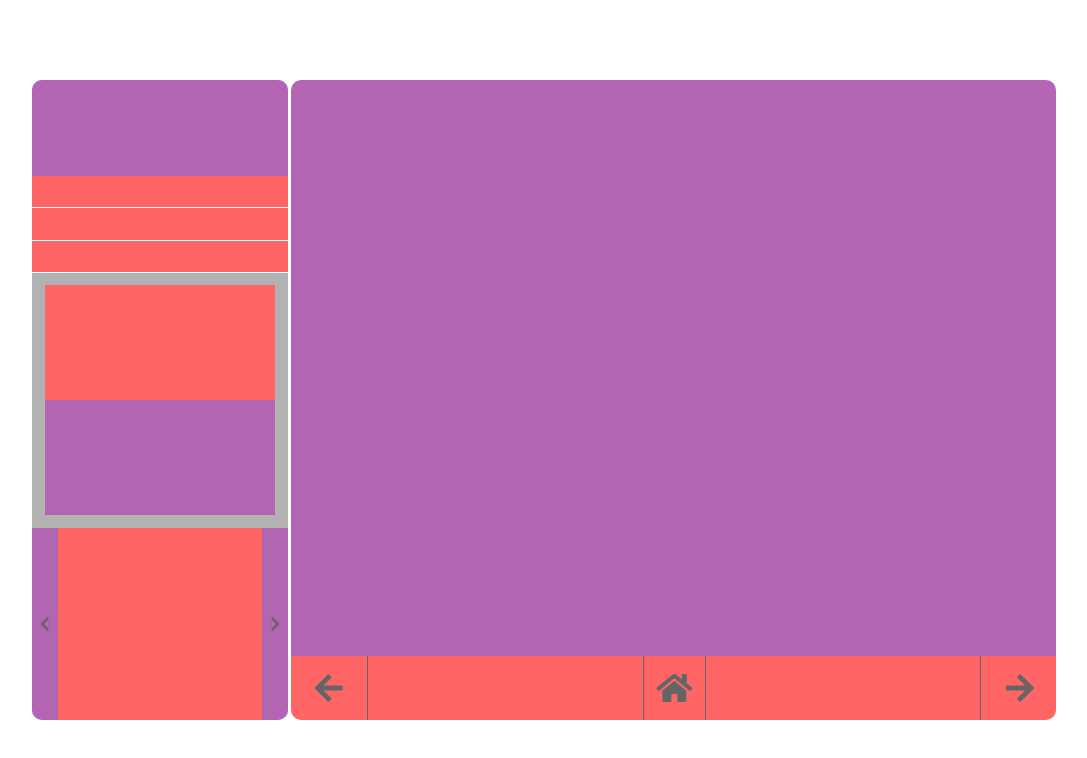
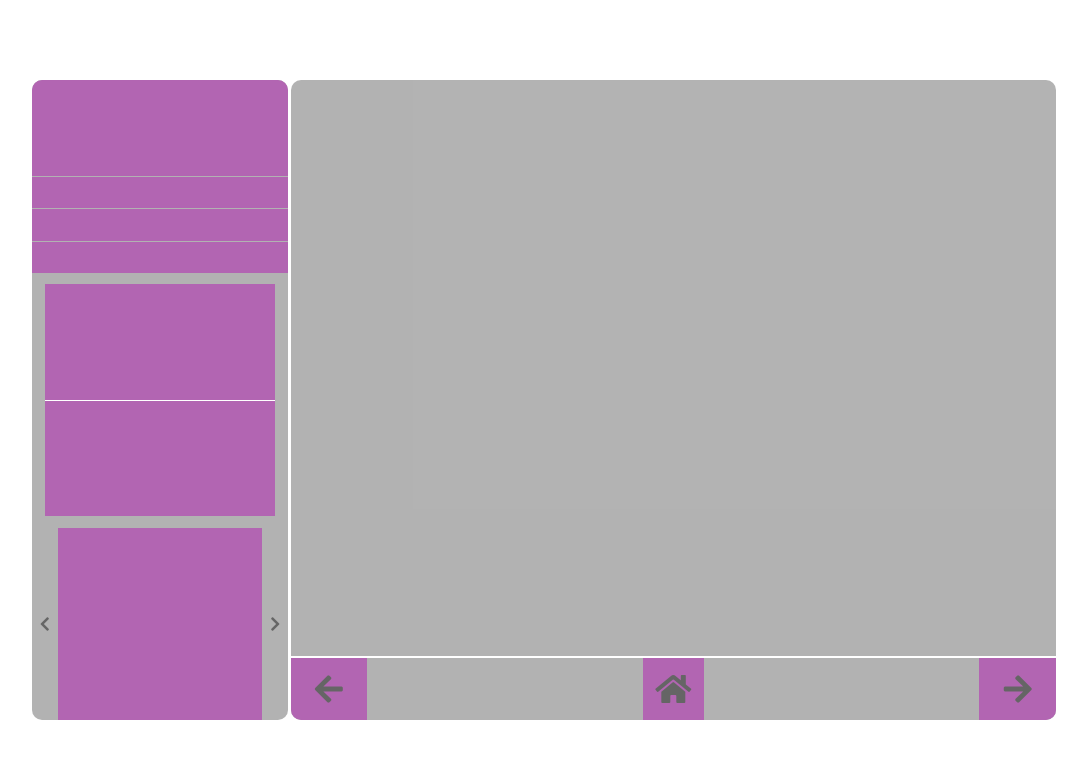
Before and after one commit to elielam/PERS-PORTFOLIOFINAL, a React app: page / in a window 1280 px wide. Shown: the top 758 px of the page, without its empty margins (96-1183 px from the left). Built offline with nearby package versions, Linux system fonts and the light colour scheme.

Commit message:
Work on App Graphic

```diff
--- a/src/App.scss
+++ b/src/App.scss
@@ -100,9 +100,10 @@
           max-width: 100% !important;
 
           //TODO transparent
-          background: red;
+          background: purple;
 
-          border-bottom: 1px solid white;
+          //TODO remove
+          border-top: 1px solid grey;
         }
       }
 
@@ -136,7 +137,7 @@
           max-width: 90% !important;
 
           //TODO transparent
-          background: red;
+          background: purple;
         }
 
         .social {
@@ -151,6 +152,8 @@
           width: 90% !important;
           max-width: 90% !important;
 
+          //TODO remove
+          border-top: 1px solid white;
           //TODO transparent
           background: purple;
         }
@@ -174,9 +177,6 @@
 
         display: flex;
         flex-direction: row;
-
-        //TODO transparent
-        background: purple;
 
         .previous-btn-container {
           margin: 0 !important;
@@ -210,7 +210,7 @@
           max-width: 80% !important;
 
           //TODO transparent
-          background: red;
+          background: purple;
         }
 
         .next-btn-container {
@@ -265,16 +265,17 @@
         border-top-right-radius: 10px !important;
 
         //TODO transparent
-        background: purple;
+        background: grey;
       }
 
       .toolbar{
         margin: 0 !important;
+        margin-top: 0.25% !important;
         padding: 0 !important;
 
-        min-height: 10% !important;
-        height: 10% !important;
-        max-height: 10%!important;
+        min-height: 9.75% !important;
+        height: 9.75% !important;
+        max-height: 9.75%!important;
 
         min-width: 100%!important;
         width: 100% !important;
@@ -287,7 +288,7 @@
         flex-direction: row;
 
         //TODO transparent
-        background: red;
+        background: grey;
 
         .previous-btn-container {
           margin: 0 !important;
@@ -305,7 +306,8 @@
           justify-content: center;
           align-items: center;
 
-          border-right: 1px solid black;
+          //TODO transparent
+          background: purple;
 
           // TODO remove
           border-bottom-left-radius: 10px !important;
@@ -343,8 +345,8 @@
             justify-content: center;
             align-items: center;
 
-            border-left: 1px solid black;
-            border-right: 1px solid black;
+            //TODO transparent
+            background: purple;
           }
         }
 
@@ -364,24 +366,11 @@
           justify-content: center;
           align-items: center;
 
-          border-left: 1px solid black;
+          //TODO transparent
+          background: purple;
 
           //TODO remove
           border-bottom-right-radius: 10px !important;
-        }
-
-        .icon {
-          margin: 0 !important;
-          padding: 0 !important;
-
-          min-height: 50% !important;
-          height: 50% !important;
-          max-height: 50%!important;
-
-          min-width: 50%!important;
-          width: 50% !important;
-          max-width: 50% !important;
-          background: blue;
         }
       }
     }
```
